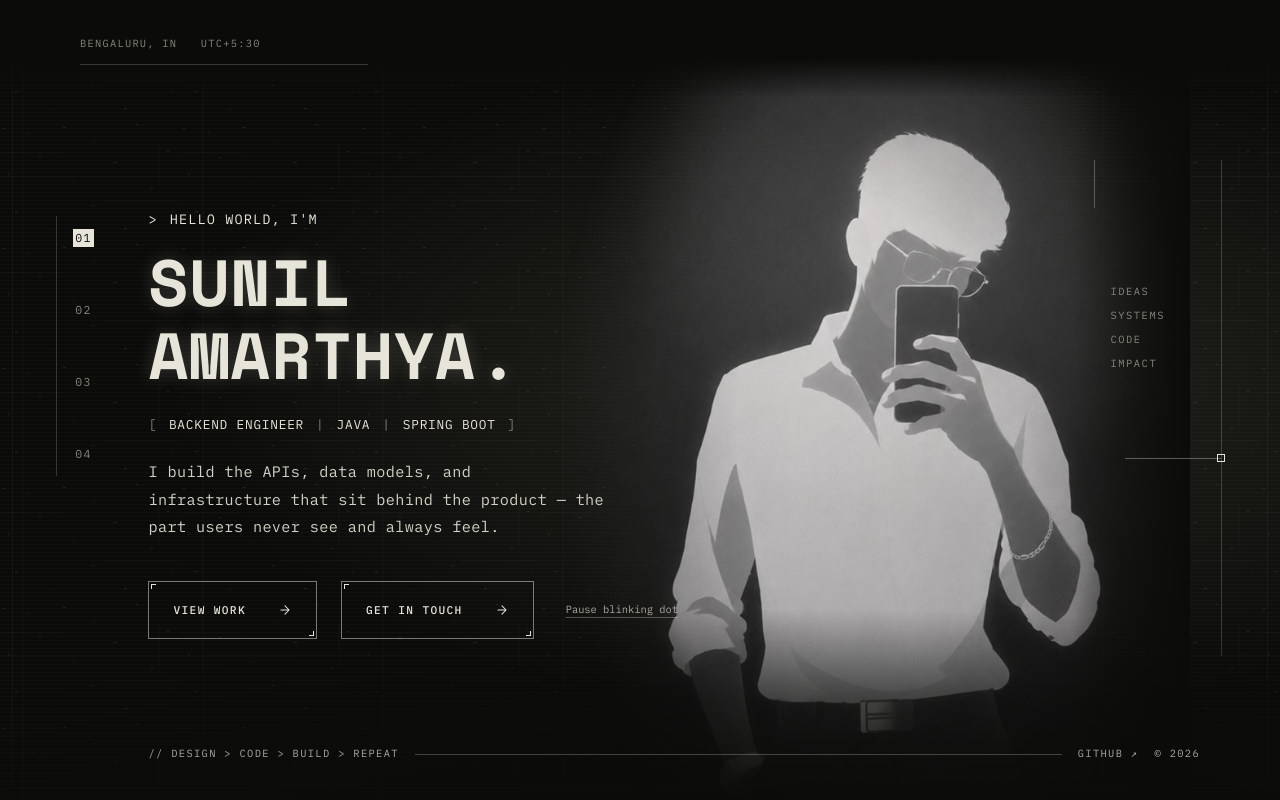
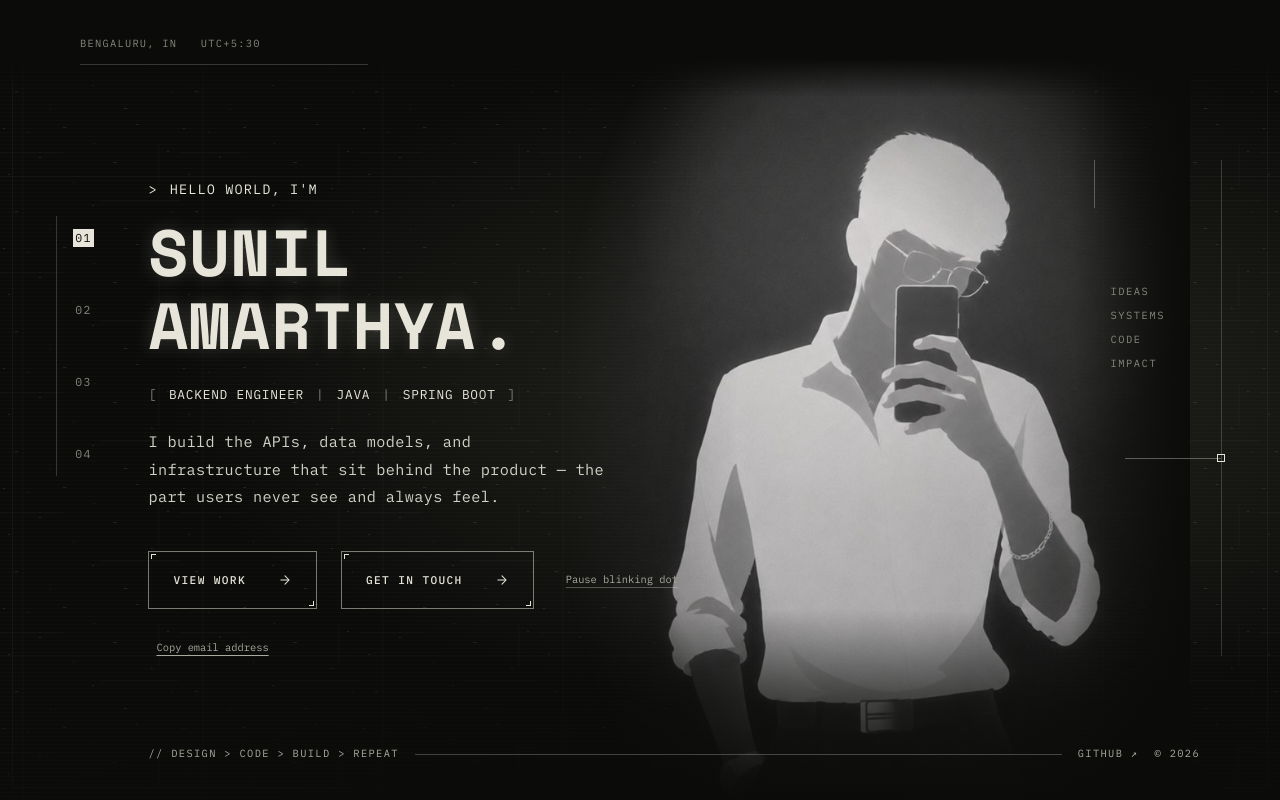
Before and after one commit to sunil-0701/My-Portfolio, a React (Vite) app: page / in a window 1280 px wide. Built offline with nearby package versions, Linux system fonts and the light colour scheme.

Commit message:
feat: add email copying with accessible failure recovery

```diff
--- a/package.json
+++ b/package.json
@@ -8,7 +8,8 @@
     "build": "vite build",
     "lint": "oxlint --deny-warnings",
     "check": "npm run lint && npm run build && npm test",
-    "test": "npm run test:buttons && npm run test:motion && npm run test:navigation && npm run test:intro && npm run test:layout && npm run test:fallback",
+    "test": "npm run test:buttons && npm run test:motion && npm run test:navigation && npm run test:intro && npm run test:layout && npm run test:fallback && npm run test:contact",
+    "test:contact": "node scripts/check-contact.js",
     "test:motion": "node scripts/check-motion.js",
     "test:navigation": "node scripts/check-navigation.js",
     "test:intro": "node scripts/check-intro.js",
--- /dev/null
+++ b/scripts/check-contact.js
@@ -0,0 +1,25 @@
+import assert from 'node:assert/strict'
+import { SITE } from '../src/config/site.js'
+import { withBrowser, waitForReady } from './helpers/browser.js'
+
+await withBrowser(async ({ page, url }) => {
+  await page.emulateMediaFeatures([{ name: 'prefers-reduced-motion', value: 'reduce' }])
+  await page.goto(url, { waitUntil: 'domcontentloaded' })
+  await waitForReady(page)
+  await page.evaluate(() => {
+    Object.defineProperty(navigator, 'clipboard', { configurable: true, value: {
+      writeText: async (text) => { window.copiedEmail = text },
+    } })
+  })
+  await page.click('.copy-email button')
+  await page.waitForFunction(() => document.querySelector('[data-copy-feedback]').textContent === 'Email copied')
+  assert.equal(await page.evaluate(() => window.copiedEmail), SITE.email)
+  await page.evaluate(() => {
+    navigator.clipboard.writeText = async () => { throw new Error('Permission denied') }
+  })
+  await page.click('.copy-email button')
+  await page.waitForFunction(() => document.querySelector('[data-copy-feedback]').textContent.startsWith('Copy unavailable.'))
+  assert.ok((await page.$eval('[data-copy-feedback]', (element) => element.textContent)).includes(SITE.email))
+  assert.equal(await page.$eval('.copy-email button', (button) => button.disabled), false)
+  console.log('Contact checks passed: clipboard success, permission denial, readable fallback, and retry.')
+})
--- a/src/components/hero/HeroContent.jsx
+++ b/src/components/hero/HeroContent.jsx
@@ -1,6 +1,7 @@
 import { useState } from 'react'
 import { motion } from 'framer-motion'
 import Button, { ArrowRight } from '../ui/Button'
+import CopyEmail from '../ui/CopyEmail'
 import { SITE } from '../../config/site'
 import { readBlinkPaused, saveBlinkPaused } from '../../utils/preferences'
 
@@ -109,6 +110,9 @@ export default function HeroContent({ ready = true }) {
           Pause blinking dot
         </button>
       </motion.div>
+      <motion.div variants={rise}>
+        <CopyEmail />
+      </motion.div>
     </motion.div>
   )
 }
--- /dev/null
+++ b/src/components/ui/CopyEmail.jsx
@@ -0,0 +1,28 @@
+import { useState } from 'react'
+import { SITE } from '../../config/site'
+
+export default function CopyEmail() {
+  const [status, setStatus] = useState('')
+  const [busy, setBusy] = useState(false)
+
+  const copy = async () => {
+    setBusy(true)
+    try {
+      await navigator.clipboard.writeText(SITE.email)
+      setStatus('Email copied')
+    } catch {
+      setStatus(`Copy unavailable. Email: ${SITE.email}`)
+    } finally {
+      setBusy(false)
+    }
+  }
+
+  return (
+    <div className="copy-email mt-4 text-[0.65rem] text-muted">
+      <button type="button" onClick={copy} disabled={busy} className="min-h-11 px-2 underline underline-offset-4 hover:text-paper disabled:opacity-50">
+        {busy ? 'Copying…' : 'Copy email address'}
+      </button>
+      <p aria-live="polite" aria-atomic="true" className="break-words" data-copy-feedback>{status}</p>
+    </div>
+  )
+}
```
